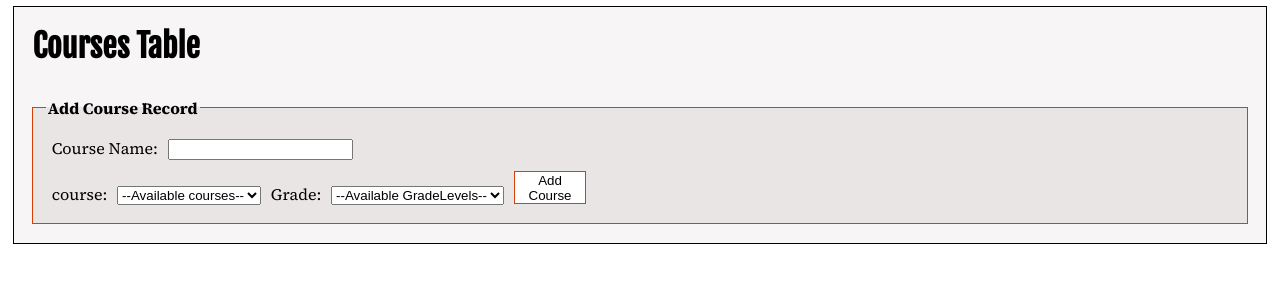
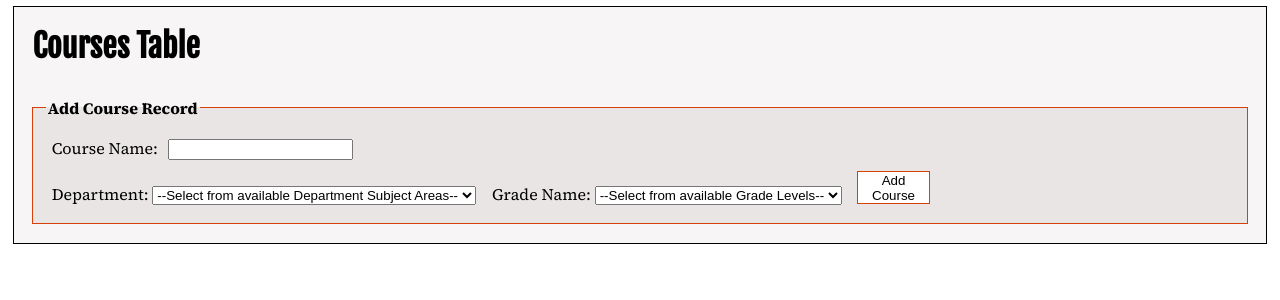
Before and after one commit to conradschreiner/BHSClassEnrollmentsFlaskApp, a Flask app: template templates/courses.j2 in a window 1280 px wide. Shown: the part 87-387 px from the top of the page. Run offline with Flask 3, Linux system fonts and the light colour scheme; the template is opened without the code that fills it, so the values that code supplies are empty; some libraries are stand-ins or nearby versions.

Commit message:
implemented courses INSERT functionality - add_course(). Dynamic drop-downs for both GradeLevel and Department included.

```diff
--- a/app.py
+++ b/app.py
@@ -258,11 +258,42 @@ def courses():
 
     # load query from file and store as string variable
     courses_query = read_sql_file(r"database/sql_storage/select_all_courses.sql")
+    departments_query = read_sql_file(r"database/sql_storage/select_department_subject_areas.sql")
+    grade_levels_query = read_sql_file(r"database/sql_storage/select_gradelevel_names.sql")
 
     # run query and generate jinja template
-    results = run_select_query(courses_query)
+    courses_table = run_select_query(courses_query)
 
-    return render_template("courses.j2", courses=results)
+    # pull available grade level names
+    results_gl_dropdown = run_select_query(grade_levels_query)
+
+    # pull available department subject areas
+    results_dep_dropdown = run_select_query(departments_query)
+
+    return render_template("courses.j2", courses=courses_table, grade_levels=results_gl_dropdown, departments=results_dep_dropdown)
+
+@app.route("/courses/create", methods=["POST"])
+def add_course():
+    """Creates a new course record in the database with the given user input"""
+    if request.method == "POST":
+        try:
+            course_name = request.form["courseName"]
+            department = request.form["department"]
+            grade_level = request.form["gradeLevel"]
+
+            insert_query = ("INSERT INTO `Courses` (gradeLevelID, name, departmentID)"
+                            "VALUES (%s, %s, %s);")
+
+            insert_values = (grade_level, course_name, department)
+
+            run_insert_query(insert_query, insert_values)
+
+            return redirect("/courses")
+
+        except Exception as e:
+            logging.error(f"Error adding department: {e}")
+            return "There was an error adding the department.", 500
+
 
 
 @app.route("/classsections", methods=["POST", "GET"])
--- /dev/null
+++ b/database/sql_storage/select_department_subject_areas.sql
@@ -0,0 +1 @@
+SELECT departmentID, subjectArea FROM `Departments`;
--- a/templates/courses.j2
+++ b/templates/courses.j2
@@ -41,31 +41,31 @@
       </tr>
     {% endfor %}
     </table>
-<form>
+<form name="add_course" id="add_course" action="/courses/create" method="POST">
   <fieldset>
     <legend><strong>Add Course Record</strong></legend>
     <div>
-      <label for="coursename">Course Name: </label>
-      <input type="text" id="coursename" name="coursename"/>
+      <label for="courseName">Course Name: </label>
+      <input type="text" id="courseName" name="courseName"/>
     </div>
         <div>
-      <label for="course">course: </label>
-        <select name="courses" id="course">
-            <option value="0">--Available courses--</option>
-            <option value="1">Math</option>
-            <option value="Science">Science</option>
-            <option value="History">History</option>
-            <option value="English">English</option>
-        </select>
-      <label for="grade" >Grade: </label>
-      <select name="grade" id="grade">
-        <option value="">--Available GradeLevels--</option>
-        <option>Freshman</option>
-        <option>Sophomore</option>
-        <option>Junior</option>
-        <option>Senior</option>
-      </select>
-    <label for="addCourse">
+      <label>Department:
+          <select name="department" id="department">
+            <option value="0">--Select from available Department Subject Areas--</option>
+            {% for dep in departments %}
+                <option value="{{ dep.departmentID }}">{{ dep.subjectArea }}</option>
+            {% endfor %}
+          </select>
+      </label>
+      <label>Grade Name:
+          <select name="gradeLevel" id="gradeLevel">
+            <option value="0">--Select from available Grade Levels--</option>
+            {% for grade in grade_levels %}
+                <option value="{{ grade.gradeLevelID }}">{{ grade.gradeName }}</option>
+            {% endfor %}
+          </select>
+      </label>
+    <label>
         <button type="submit" id="addCourse">Add Course</button>
       </label>
   </fieldset>
```
